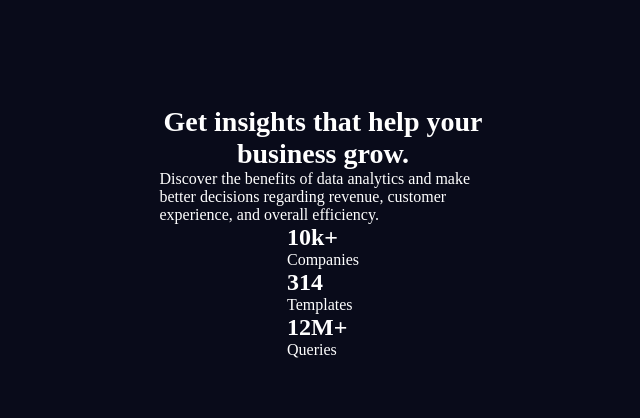
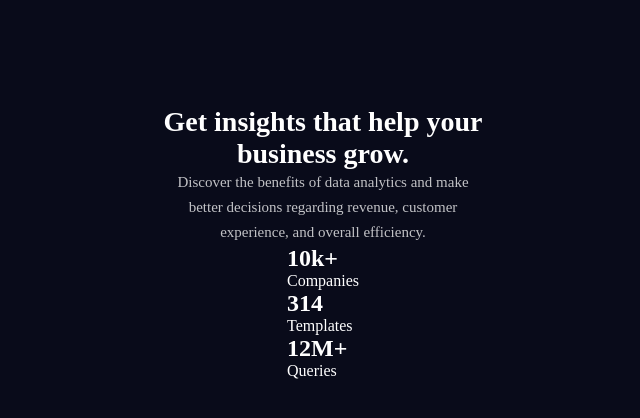
Before and after one commit to WillianAmorim/Componente-cartao-visualizacao, a plain HTML site: page index.html in a window 1280 px wide. Shown: the whole page, without its empty margins (317-957 px from the left). Drawn offline with Linux system fonts and the light colour scheme.

Commit message:
adicionado estilização para p da section

```diff
--- a/style.css
+++ b/style.css
@@ -35,3 +35,13 @@ section > h1 {
   text-align: center;
   color: #FFFFFF;
 }
+
+section > p {
+  font-weight: 400;
+  font-size: 15px;
+  line-height: 25px;
+  text-align: center;
+  color: #FFFFFF;
+  mix-blend-mode: normal;
+  opacity: 0.75;
+}
```
